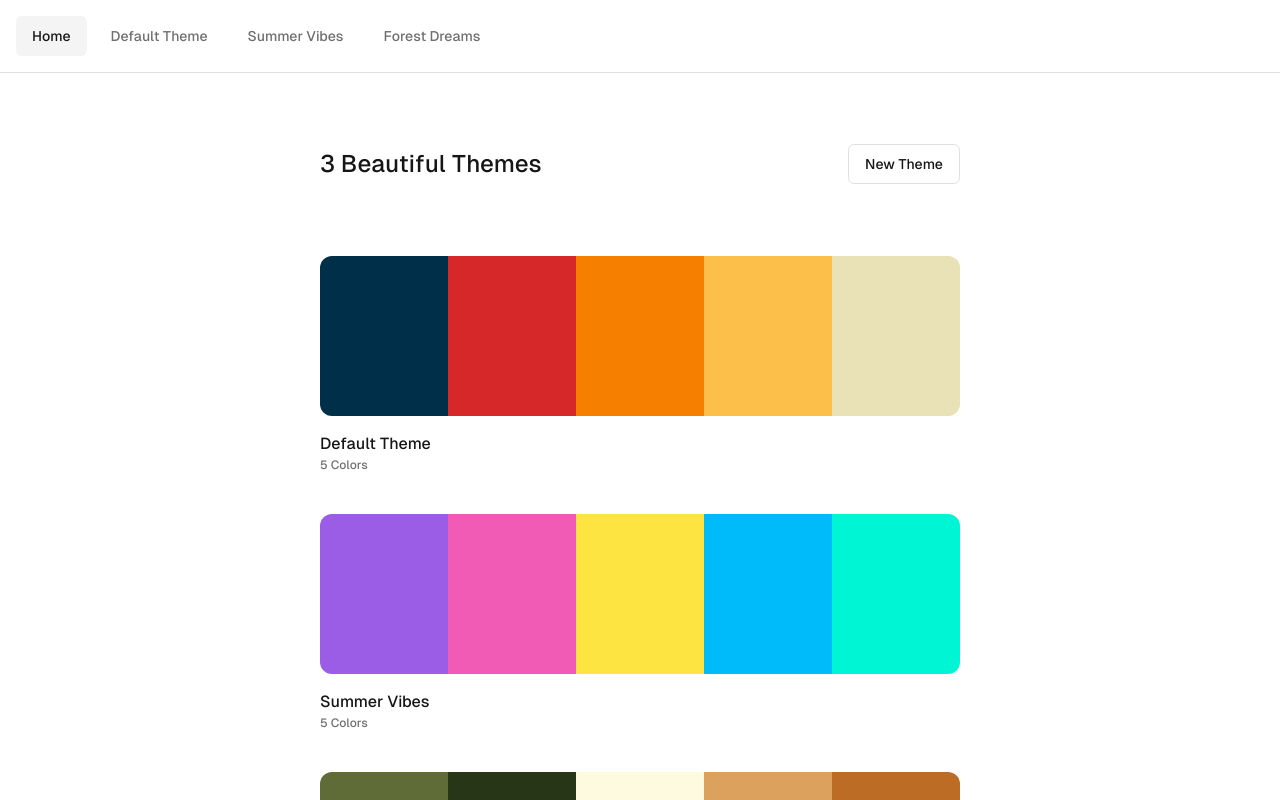
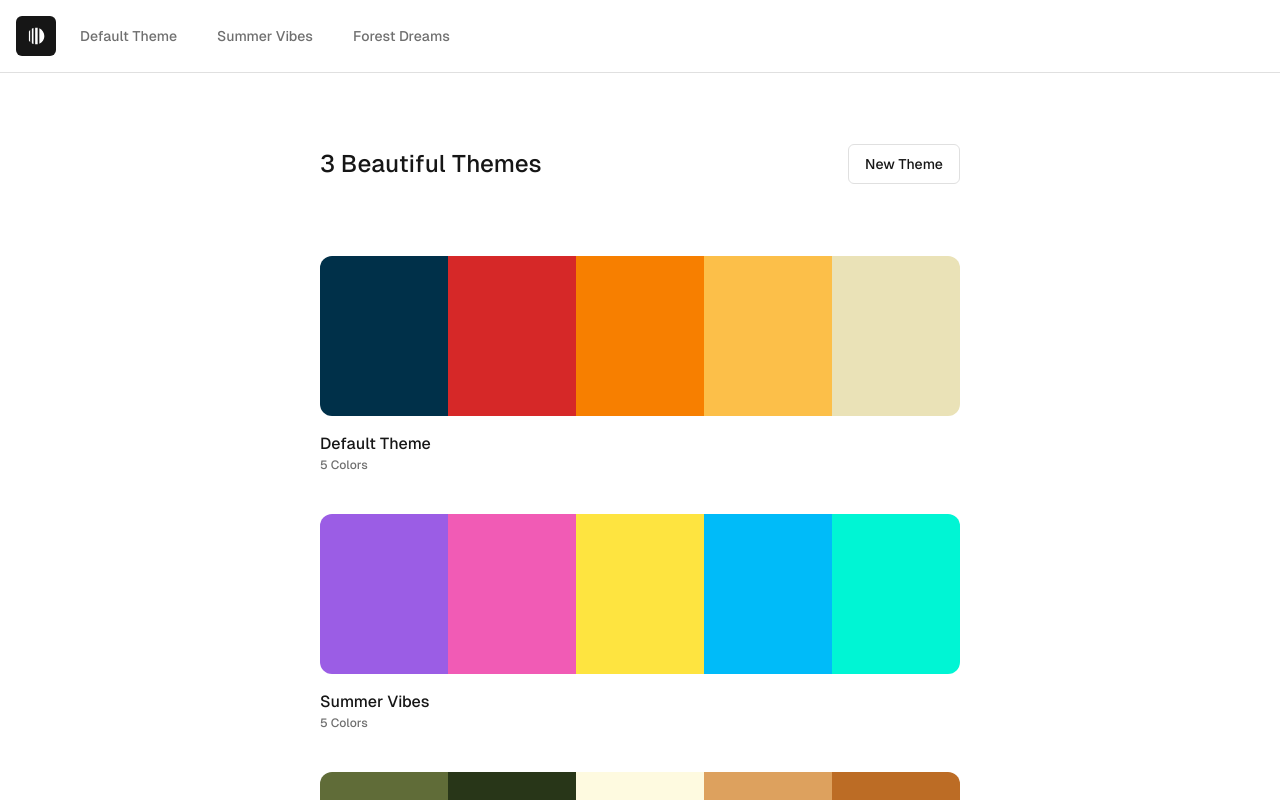
Before and after one commit to benjaminpfleghaar/theme-creator-app, a Next.js app: page / in a window 1280 px wide. Shown: the top 800 px of the page. Built offline with nearby package versions, Linux system fonts and the light colour scheme.

Commit message:
add logo

```diff
--- a/components/Navigation/Navigation.js
+++ b/components/Navigation/Navigation.js
@@ -1,5 +1,7 @@
 "use client";
 
+import Link from "next/link";
+import Image from "next/image";
 import Tab from "@/components/Tab/Tab";
 import { useThemeState } from "@/libs/states";
 import "@/components/Navigation/Navigation.scss";
@@ -10,10 +12,10 @@ export default function Navigation() {
 	return (
 		<header className="navigation">
 			<nav className="navigation__nav">
+				<Link href="/" title="Home" className="navigation__logo">
+					<Image src="/images/logo.svg" width={40} height={40} alt="Theme Creator" />
+				</Link>
 				<ul className="navigation__nav-list">
-					<li>
-						<Tab title="Home" href="/" />
-					</li>
 					{themes.map((theme) => (
 						<li key={theme.id}>
 							<Tab title={theme.name} href={`/${theme.id}`} />
--- a/components/Navigation/Navigation.scss
+++ b/components/Navigation/Navigation.scss
@@ -6,6 +6,18 @@
 	backdrop-filter: blur(8px);
 	background-color: rgba(255, 255, 255, 0.8);
 	border-bottom: 1px solid var(--color-border);
+
+	&__logo {
+		width: 40px;
+		height: 40px;
+		border-radius: 6px;
+		background-color: var(--color-primary);
+
+		&:focus-visible {
+			outline-offset: 2px;
+			outline: 2px solid var(--color-primary);
+		}
+	}
 
 	&__nav {
 		gap: 8px;
```
Also changed, not shown: public/images/logo.svg (added).
